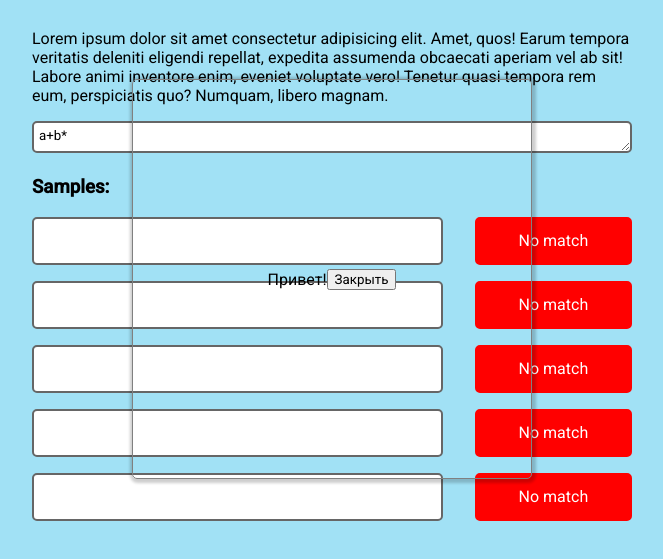
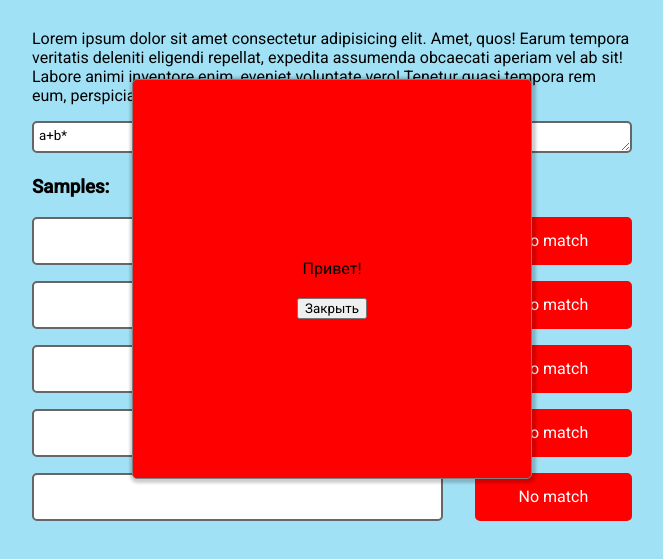
Before and after one commit to danyakalnov/vstu-web-labs, a plain HTML site: page index.html in a window 1280 px wide. Both pictures are taken after a click on the button "Open menu". Shown: the part 121-680 px from the top of the page, without its empty margins (308-971 px from the left). Drawn offline with Linux system fonts and the light colour scheme.

Commit message:
Styling menu (positioning elements in column) and menu text

```diff
--- a/style.css
+++ b/style.css
@@ -60,6 +60,7 @@ h1 {
 }
 
 .menu {
+    background-color: red;
     width: 400px;
     height: 400px;
     display: none;
@@ -76,6 +77,11 @@ h1 {
     display: flex;
     justify-content: center;
     align-items: center;
+    flex-direction: column;
+}
+
+.menu-text {
+    margin: 20px;
 }
 
 .answer.no-match {
```
